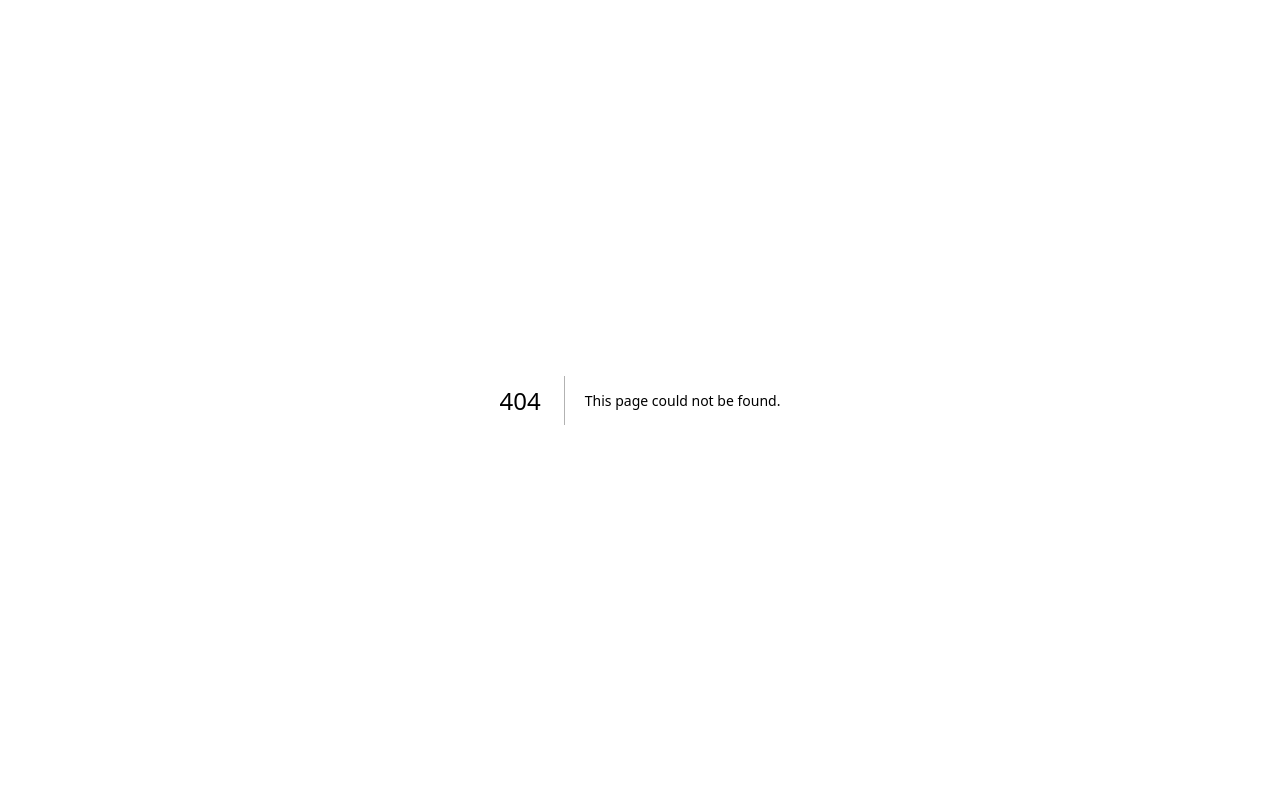
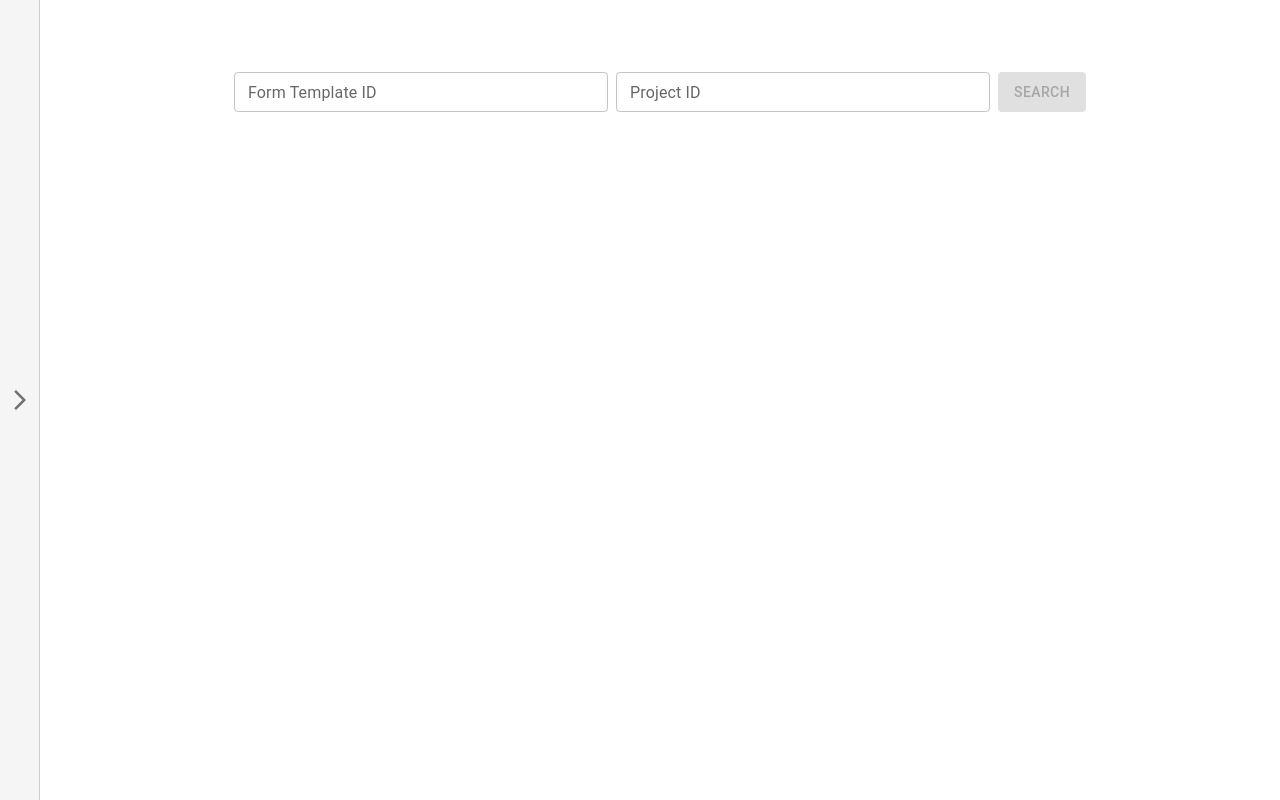
Before and after one commit to aydosenes/asite-ui, a Next.js app: page /asite/1/crane/1 in a window 1280 px wide. Before the commit this address had no page. Built offline with nearby package versions, Linux system fonts and the light colour scheme.

Commit message:
feat : crane form

```diff
--- /dev/null
+++ b/src/app/asite/[sessionId]/crane/[userId]/page.js
@@ -0,0 +1,80 @@
+"use client";
+
+import { useState, useEffect } from "react";
+import { useRouter } from "next/navigation";
+import {
+    Dialog,
+    DialogTitle,
+    DialogContent,
+    Typography,
+    Button,
+    Container,
+    MenuItem,
+    Select,
+    FormControl,
+    InputLabel,
+    List,
+    ListItem,
+    ListItemButton,
+    ListItemText,
+    IconButton,
+    Paper,
+    Grid2,
+    Checkbox,
+    FormControlLabel,
+    TextField,
+    Box,
+} from "@mui/material";
+import { use } from "react";
+import DeleteIcon from "@mui/icons-material/Delete";
+
+export default function Asite({ params }) {
+    const unwrappedParams = use(params);
+    const [formTemplateId, setFormTemplateId] = useState("");
+    const [projectId, setProjectId] = useState("");
+    useEffect(() => {
+
+    }, []);
+
+    const handleGetCraneFormData = async () => {
+        console.log("ok");
+    };
+
+    return (
+        <Container maxWidth="md" sx={{ pb: 20 }}>
+            <FormControl fullWidth variant="outlined" margin="normal">
+                <Box display="flex" gap={1} flexWrap="wrap" sx={{ mt: 1 }}>
+                    <TextField
+                        label="Form Template ID"
+                        variant="outlined"
+                        size="small"
+                        sx={{ flex: 1 }}
+                        value={formTemplateId}
+                        onChange={(e) => {
+                            setFormTemplateId(e.target.value);
+                        }}
+                    />
+                    <TextField
+                        label="Project ID"
+                        variant="outlined"
+                        size="small"
+                        sx={{ flex: 1 }}
+                        value={projectId}
+                        onChange={(e) => {
+                            setProjectId(e.target.value);
+                        }}
+                    />
+                    <Button
+                        type="submit"
+                        variant="contained"
+                        color="primary"
+                        onClick={() => handleGetCraneFormData()}
+                        disabled={!formTemplateId || !projectId}
+                    >
+                        {`Search`}
+                    </Button>
+                </Box>
+            </FormControl>
+        </Container>
+    )
+}
--- a/src/app/asite/[sessionId]/layout.js
+++ b/src/app/asite/[sessionId]/layout.js
@@ -33,6 +33,11 @@ export default function DashboardLayout({ children }) {
     router.push(newUrl);
   };
 
+  const handleCraneFormTemplate = () => {
+    const newUrl = `/asite/${sessionId}/crane/${userId}`;
+    router.push(newUrl);
+  };
+
   const toggleDrawer = (newOpen) => () => {
     setOpen(newOpen);
   };
@@ -56,6 +61,19 @@ export default function DashboardLayout({ children }) {
         {["E-Signature"].map((text, index) => (
           <ListItem key={text} disablePadding>
             <ListItemButton onClick={handleEsignature}>
+              <ListItemIcon>
+                {index % 2 === 0 ? <InboxIcon /> : <MailIcon />}
+              </ListItemIcon>
+              <ListItemText primary={text} />
+            </ListItemButton>
+          </ListItem>
+        ))}
+      </List>
+      <Divider />
+      <List>
+        {["Crane Form Template"].map((text, index) => (
+          <ListItem key={text} disablePadding>
+            <ListItemButton onClick={handleCraneFormTemplate}>
               <ListItemIcon>
                 {index % 2 === 0 ? <InboxIcon /> : <MailIcon />}
               </ListItemIcon>
```
